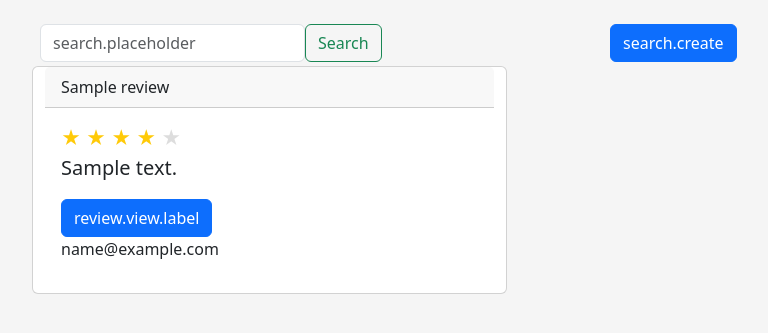
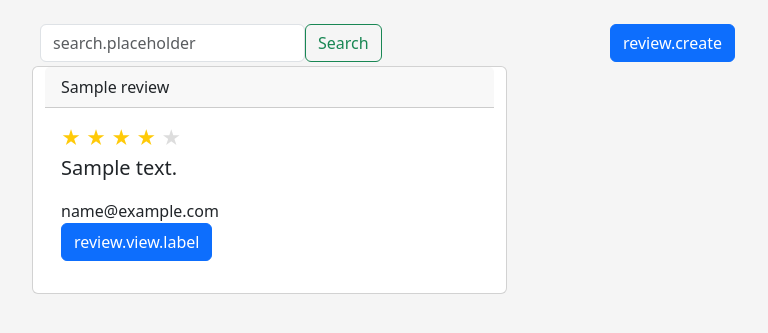
Before and after one commit to kozmaoliver/company-score-webapp, a Symfony app: template templates/review/list.html.twig in a window 1280 px wide. Shown: the top 333 px of the page, without its empty margins (42-810 px from the left). Run offline with Twig, Linux system fonts and the light colour scheme; the template is opened without the code that fills it: most values are stand-ins (such as "Sample title", 1, 10 or a date in 2020); style sheets or scripts are compiled from the project's sources; some libraries are stand-ins or nearby versions.

Commit message:
feat: tweak some styling

```diff
--- a/src/Controller/ReviewController.php
+++ b/src/Controller/ReviewController.php
@@ -53,7 +53,7 @@ final class ReviewController extends AbstractController
             return $this->render('review/form.html.twig', [
                 'form' => $form,
                 'entity' => $review,
-                'listPath' => $this->generateUrl(self::PREFIX . 'list'),
+                'routePrefix' => self::PREFIX,
             ]);
         }
 
@@ -69,6 +69,7 @@ final class ReviewController extends AbstractController
     {
         return $this->render('review/view.html.twig', [
             'review' => $review,
+            'routePrefix' => self::PREFIX,
         ]);
     }
 }
--- a/src/Form/Type/ReviewType.php
+++ b/src/Form/Type/ReviewType.php
@@ -62,7 +62,7 @@ final class ReviewType extends AbstractType
         ]);
         $builder->add('submit', SubmitType::class, [
             'attr' => [
-                'class' => 'mt-3'
+                'class' => 'mt-3 btn btn-success'
             ]
         ]);
     }
--- a/templates/review/_components/_card.html.twig
+++ b/templates/review/_components/_card.html.twig
@@ -3,19 +3,15 @@
         {{ review.companyName }}
     </div>
     <div class="card-body">
-        <div class="star-rating-display" data-rating="{{ review.rating }}">
-            {% for i in 1..5 %}
-                <span class="star {% if i <= review.rating %}filled{% endif %}">★</span>
-            {% endfor %}
-        </div>
+        {% include '@project_template/review/_components/rating_display.html.twig' %}
         <figure>
             <blockquote class="blockquote">
                 <p>{{ review.reviewText|length > 50 ? review.reviewText|slice(0, 50) ~ '...' : review.reviewText  }}</p>
             </blockquote>
-            <a href="{{ path(routePrefix ~ 'view', {id: review.id}) }}" class="btn btn-primary">{{ 'review.view.label'|trans({'searchQuery': searchQuery}) }}</a>
             <div>
                 {{ review.authorEmail }}
             </div>
+            <a href="{{ path(routePrefix ~ 'view', {id: review.id}) }}" class="btn btn-primary">{{ 'review.view.label'|trans({'searchQuery': searchQuery}) }}</a>
         </figure>
     </div>
 </div>
--- /dev/null
+++ b/templates/review/_components/rating_display.html.twig
@@ -0,0 +1,5 @@
+<div class="star-rating-display" data-rating="{{ review.rating }}">
+    {% for i in 1..5 %}
+        <span class="star {% if i <= review.rating %}filled{% endif %}">★</span>
+    {% endfor %}
+</div>
--- a/templates/review/form.html.twig
+++ b/templates/review/form.html.twig
@@ -1,9 +1,12 @@
 {% extends '@project_template/base.html.twig' %}
 
 {% block body %}
-    <a href="{{ listPath }}">back to list</a>
 
     <div class="container mt-5 col-4">
+        <a class="btn btn-danger mb-4" href="{{ path(routePrefix ~ 'list') }}">
+            {{ 'review.back_to_list'|trans() }}
+        </a>
+
         {{ form_start(form) }}
             {{ form_row(form.companyName) }}
             {{ form_row(form.rating) }}
--- a/templates/review/list.html.twig
+++ b/templates/review/list.html.twig
@@ -18,11 +18,20 @@
             </div>
 
             <div class="col-6">
-                <a class="btn btn-primary" href="{{ path(routePrefix ~ 'create') }}" role="button">{{ 'search.create'|trans({'searchQuery': searchQuery}) }}</a>
+                <a class="btn btn-primary" href="{{ path(routePrefix ~ 'create') }}" role="button">{{ 'review.create'|trans({'searchQuery': searchQuery}) }}</a>
             </div>
         </div>
 
         <div class="row">
+
+            {% if searchQuery is not null and searchQuery is not same as '' %}
+                <div class="m-2">
+                    <a href="{{ path('review_list') }}" class="btn btn-secondary">
+                        {{ searchQuery }} x
+                    </a>
+                </div>
+            {% endif %}
+
             {% if reviews is empty %}
                 {{ 'search.no_result'|trans({'searchQuery': searchQuery}) }}
             {% else %}
```
Also changed, not shown: templates/review/view.html.twig (+15 -1 lines).
